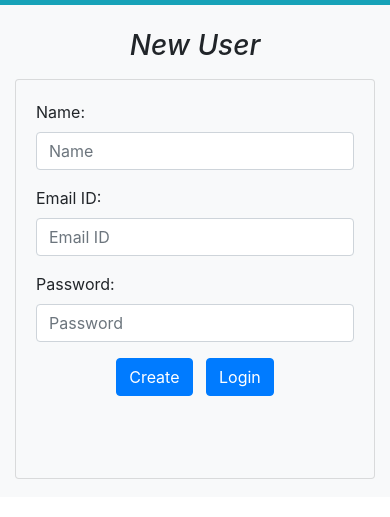
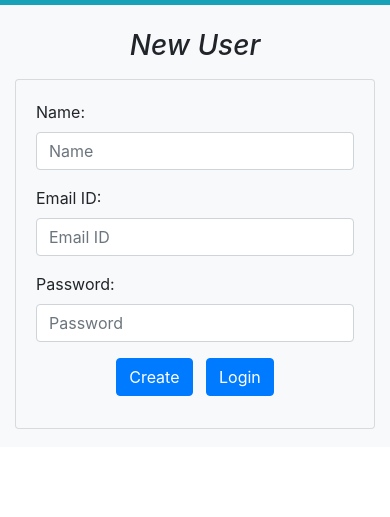
Before and after one commit to hari29harran/gps, a plain HTML site: page new_user.html in a window 390 px wide. Shown: the part 51-568 px from the top of the page. Drawn offline with Linux system fonts and the light colour scheme; some packages are replaced by stand-ins of ours.

Commit message:
Update new_user.html

```diff
--- a/new_user.html
+++ b/new_user.html
@@ -54,7 +54,7 @@
     <br/>
     <h3><i><p style="text-align: center" id="del">New User</i></h3></p>
     <div class="d-flex justify-content-center" style="padding-top: 0%;padding-bottom: 5%" >
-    <div class="card bg-light" style="height: 400px;width: 400px;" id="del2">
+    <div class="card bg-light" style="height: 350px;width: 400px;" id="del2">
       <div class="card-body" id="del1">
       <form  id="login" autocomplete="off" >
         <div class="form-group">
```
